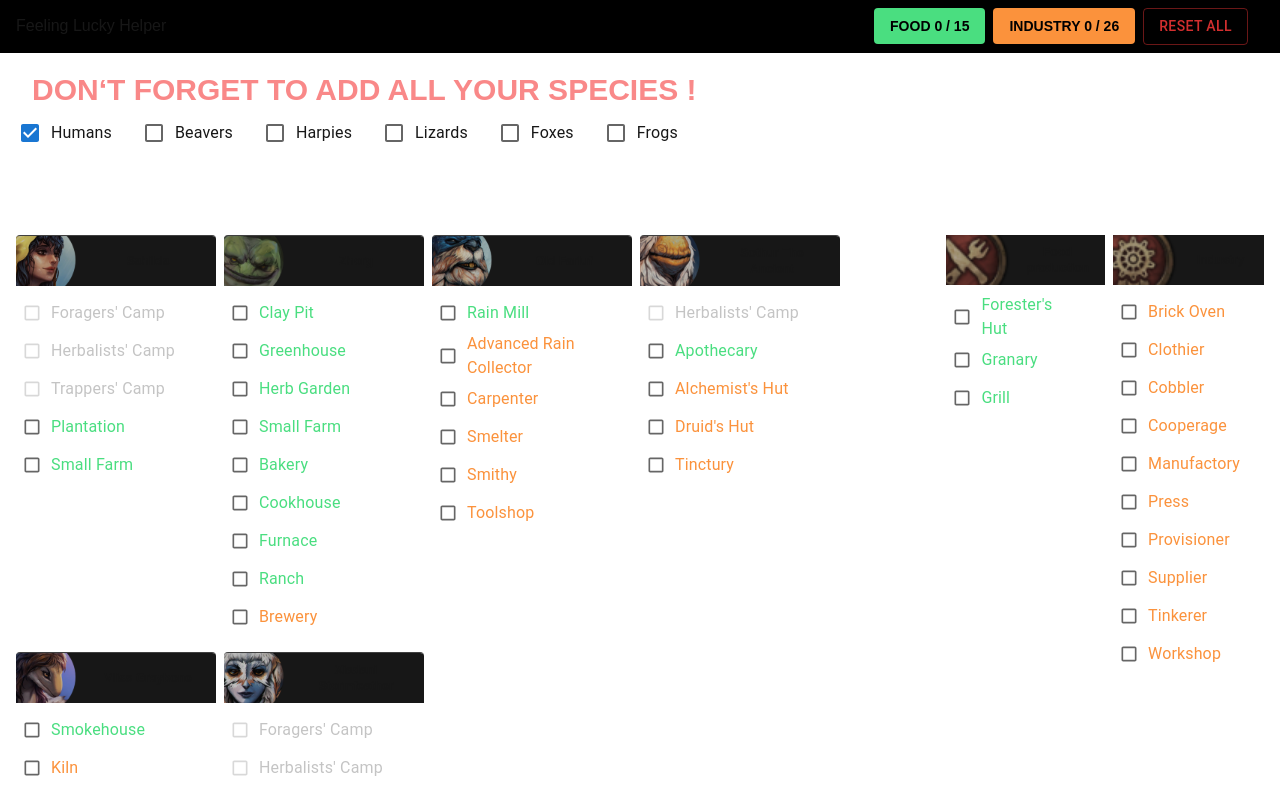
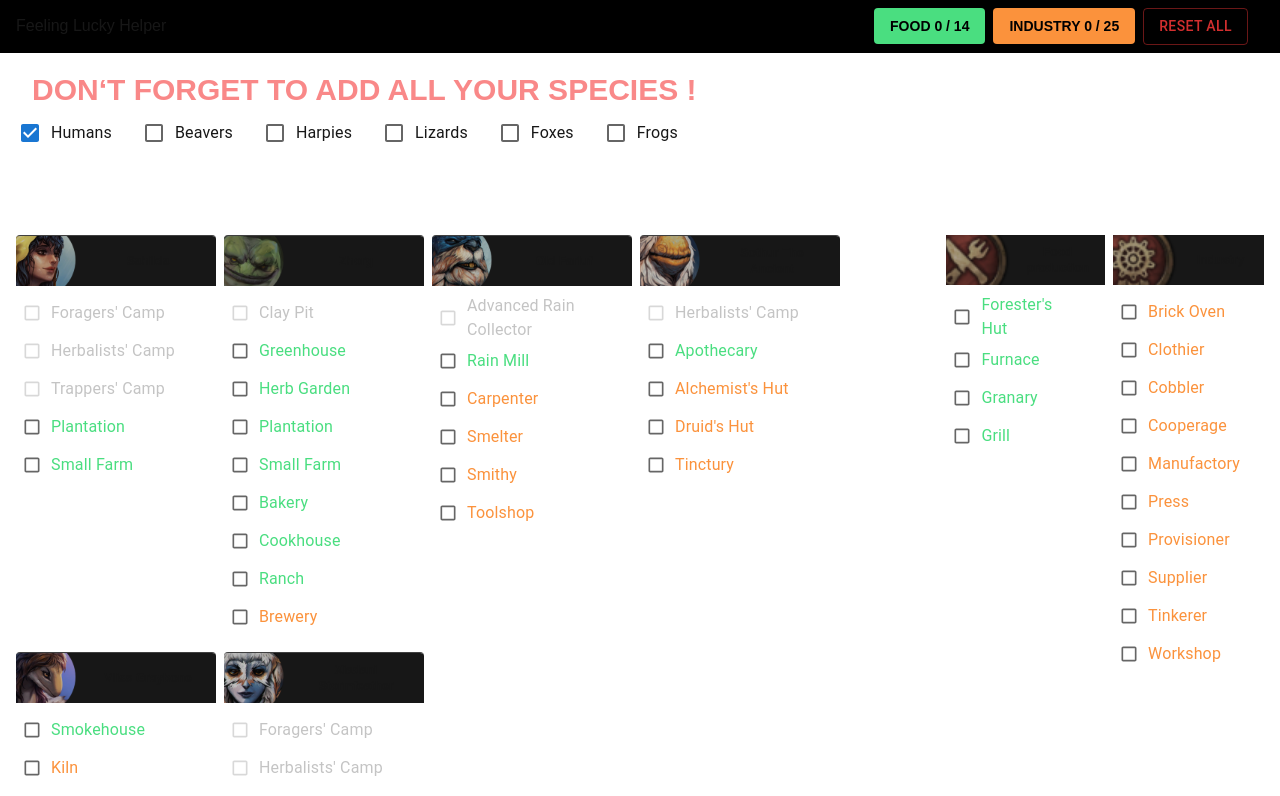
Before and after one commit to pierretusseau/feeling-lucky, a Next.js app: page / in a window 1280 px wide. Shown: the top 796 px of the page. Built offline with nearby package versions, Linux system fonts and the light colour scheme.

Commit message:
Fix errors in building JSON

```diff
--- a/app/static/buildings.json
+++ b/app/static/buildings.json
@@ -35,8 +35,13 @@
     "vendors": ["sahilda", "xiadani", "ruenhar"]
   },
   {
+    "name": "Advanced Rain Collector",
+    "category": "camps",
+    "vendors": ["farluf"]
+  },
+  {
     "name": "Clay Pit",
-    "category": "food",
+    "category": "camps",
     "vendors": ["zhorg"]
   },
   {
@@ -63,7 +68,7 @@
   {
     "name": "Plantation",
     "category": "food",
-    "vendors": ["sahilda"]
+    "vendors": ["sahilda", "zhorg"]
   },
   {
     "name": "Small Farm",
@@ -108,7 +113,7 @@
   {
     "name": "Furnace",
     "category": "food",
-    "vendors": ["zhorg"]
+    "vendors": []
   },
   {
     "name": "Granary",
@@ -140,11 +145,6 @@
     "name": "Smokehouse",
     "category": "food",
     "vendors": ["vliss"]
-  },
-  {
-    "name": "Advanced Rain Collector",
-    "category": "industry",
-    "vendors": ["farluf"]
   },
   {
     "name": "Alchemist's Hut",
--- a/app/stores/buildingStore.js
+++ b/app/stores/buildingStore.js
@@ -1,5 +1,8 @@
 import { create } from 'zustand'
-import { persist, createJSONStorage } from 'zustand/middleware'
+import {
+  persist,
+  // createJSONStorage
+} from 'zustand/middleware'
 
 const useBuildingStore = create(
   persist(
```
